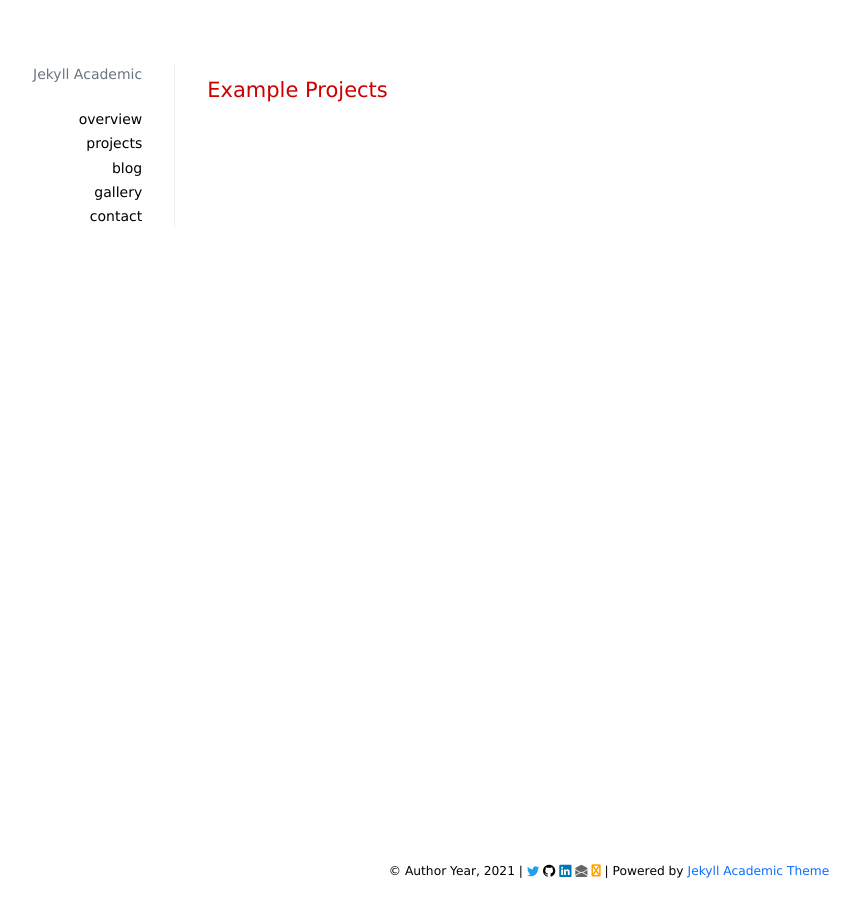
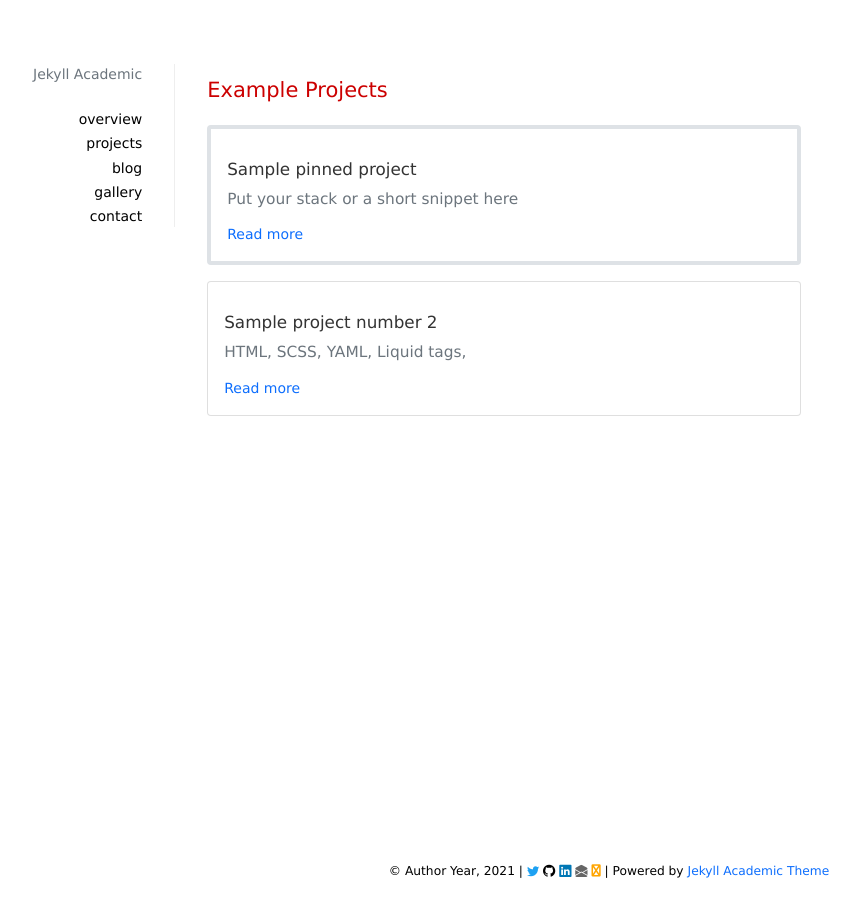
Before and after one commit to m1kql/jekyll-academic, a Jekyll site: the page built from _pages/projects.md, in a window 1280 px wide. Shown: the whole page, without its empty margins (31-891 px from the left). Built offline with Jekyll 4.4.1, drawn with Linux system fonts in a browser that asks for light colours; nearby versions of some CDN libraries; a style sheet for code colours, icons or effects is not loaded.

Commit message:
add example posts and fix title for overview page

````diff
--- /dev/null
+++ b/_projects/2021-04-30-sample-first-project.md
@@ -0,0 +1,11 @@
+---
+layout: default
+title: "Sample pinned project"
+stack: "Put your stack or a short snippet here"
+pinned: true
+order: 1
+---
+
+<h1 style="color: #cc0000">Sample project that is pinned</h1>
+
+This is a sample project that is pinned.
--- /dev/null
+++ b/_projects/2021-05-01-sample-other-post.md
@@ -0,0 +1,25 @@
+---
+layout: default
+title: "Sample project number 2"
+stack: "HTML, SCSS, YAML, Liquid tags,"
+pinned: false
+order: 2
+usehighlight: true
+---
+
+<h1 style="color: #cc0000">Jekyll Academic Deployment Status</h1>
+
+[![Netlify Status](https://api.netlify.com/api/v1/badges/ae78d271-5b51-4601-9dc4-6bc72326b0c1/deploy-status)](https://app.netlify.com/sites/jekyll-academic/deploys)
+
+This is the frontmatter for this project:
+
+```yaml
+---
+layout: default
+title: "Sample project number 2"
+stack: "HTML, SCSS, YAML, Liquid tags,"
+pinned: false
+order: 2
+usehighlight: true
+---
+```
````
Also changed, not shown: _pages/overview.md (+1 -1 lines), _posts/2021-04-30-test-post-1.md (added, +30 -0 lines), _posts/2021-05-01-test-post-2.md (added, +25 -0 lines).
